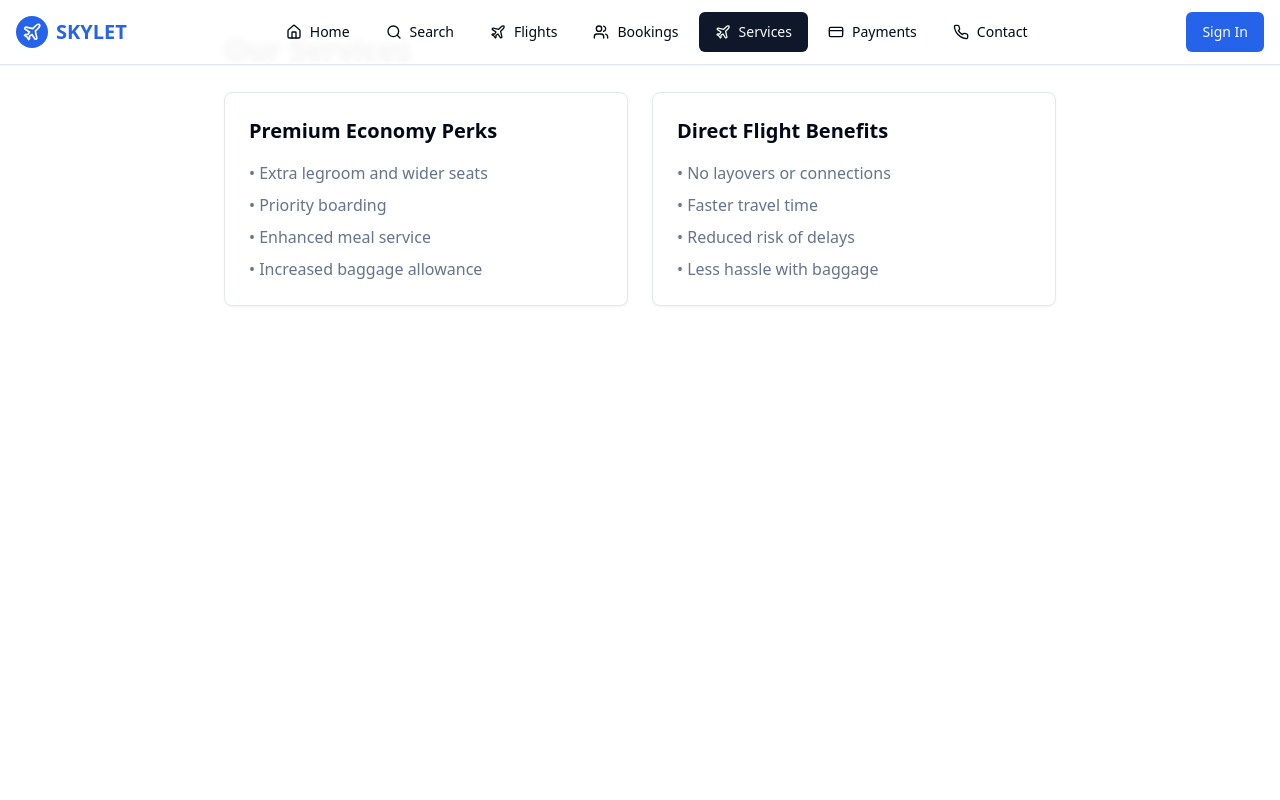
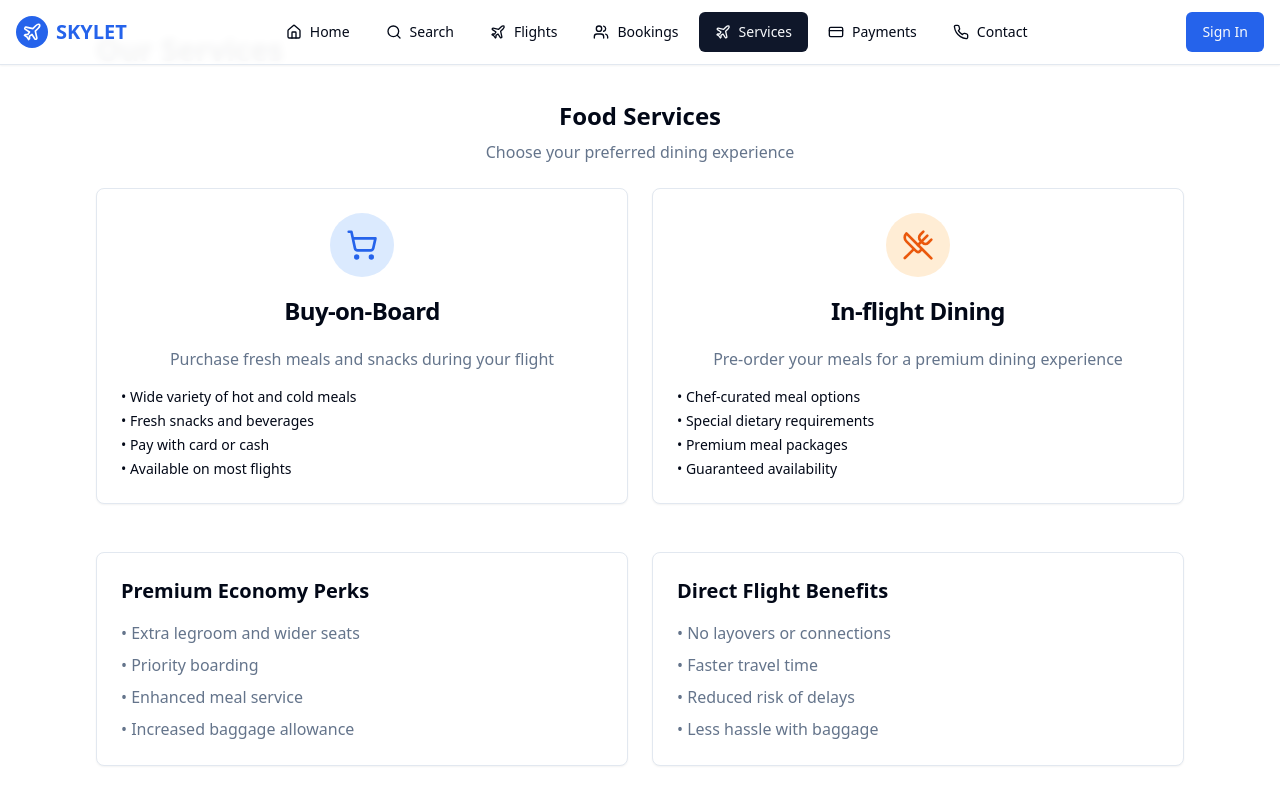
Before and after one commit to HARSHITHADEEPTHIMAHANTI/jetset-booking-buddy, a React (Vite) app: page / in a window 1280 px wide. Both pictures are taken after a click on the button "Services". Built offline with nearby package versions, Linux system fonts and the light colour scheme.

Commit message:
Add food services to the services section
Implement food service options with sub-categories for meal preferences, types, beverages, and add-ons.

```diff
--- /dev/null
+++ b/src/components/FoodServices.tsx
@@ -0,0 +1,236 @@
+
+import { useState } from "react";
+import { Card, CardContent, CardHeader, CardTitle } from "@/components/ui/card";
+import { Button } from "@/components/ui/button";
+import { Badge } from "@/components/ui/badge";
+import { Separator } from "@/components/ui/separator";
+import { Check, ShoppingCart, UtensilsCrossed, Coffee, Package } from "lucide-react";
+
+export const FoodServices = () => {
+  const [selectedService, setSelectedService] = useState<string | null>(null);
+  const [selectedItems, setSelectedItems] = useState<{
+    mealOptions: string[];
+    mealTypes: string[];
+    beverages: string[];
+    addOns: string[];
+    packages: string[];
+  }>({
+    mealOptions: [],
+    mealTypes: [],
+    beverages: [],
+    addOns: [],
+    packages: []
+  });
+
+  const handleItemToggle = (category: keyof typeof selectedItems, item: string) => {
+    setSelectedItems(prev => ({
+      ...prev,
+      [category]: prev[category].includes(item)
+        ? prev[category].filter(i => i !== item)
+        : [...prev[category], item]
+    }));
+  };
+
+  const getTotalSelected = () => {
+    return Object.values(selectedItems).flat().length;
+  };
+
+  const renderSelectionCategory = (
+    title: string,
+    items: string[],
+    category: keyof typeof selectedItems,
+    icon: React.ReactNode
+  ) => (
+    <div className="space-y-3">
+      <div className="flex items-center gap-2">
+        {icon}
+        <h4 className="font-semibold text-lg">{title}</h4>
+      </div>
+      <div className="grid grid-cols-2 md:grid-cols-3 gap-2">
+        {items.map((item) => {
+          const isSelected = selectedItems[category].includes(item);
+          return (
+            <Button
+              key={item}
+              variant={isSelected ? "default" : "outline"}
+              size="sm"
+              onClick={() => handleItemToggle(category, item)}
+              className="justify-between h-auto p-3 text-left"
+            >
+              <span className="text-sm">{item}</span>
+              {isSelected && <Check className="h-4 w-4" />}
+            </Button>
+          );
+        })}
+      </div>
+    </div>
+  );
+
+  if (!selectedService) {
+    return (
+      <div className="space-y-6">
+        <div className="text-center">
+          <h3 className="text-2xl font-bold mb-2">Food Services</h3>
+          <p className="text-muted-foreground">Choose your preferred dining experience</p>
+        </div>
+
+        <div className="grid md:grid-cols-2 gap-6">
+          <Card
+            className="cursor-pointer hover:shadow-lg transition-all duration-200 hover:scale-105"
+            onClick={() => setSelectedService('buy-on-board')}
+          >
+            <CardHeader className="text-center">
+              <div className="mx-auto w-16 h-16 bg-blue-100 rounded-full flex items-center justify-center mb-4">
+                <ShoppingCart className="h-8 w-8 text-blue-600" />
+              </div>
+              <CardTitle>Buy-on-Board</CardTitle>
+            </CardHeader>
+            <CardContent className="text-center">
+              <p className="text-muted-foreground mb-4">
+                Purchase fresh meals and snacks during your flight
+              </p>
+              <ul className="text-sm space-y-1 text-left">
+                <li>• Wide variety of hot and cold meals</li>
+                <li>• Fresh snacks and beverages</li>
+                <li>• Pay with card or cash</li>
+                <li>• Available on most flights</li>
+              </ul>
+            </CardContent>
+          </Card>
+
+          <Card
+            className="cursor-pointer hover:shadow-lg transition-all duration-200 hover:scale-105"
+            onClick={() => setSelectedService('in-flight-dining')}
+          >
+            <CardHeader className="text-center">
+              <div className="mx-auto w-16 h-16 bg-orange-100 rounded-full flex items-center justify-center mb-4">
+                <UtensilsCrossed className="h-8 w-8 text-orange-600" />
+              </div>
+              <CardTitle>In-flight Dining</CardTitle>
+            </CardHeader>
+            <CardContent className="text-center">
+              <p className="text-muted-foreground mb-4">
+                Pre-order your meals for a premium dining experience
+              </p>
+              <ul className="text-sm space-y-1 text-left">
+                <li>• Chef-curated meal options</li>
+                <li>• Special dietary requirements</li>
+                <li>• Premium meal packages</li>
+                <li>• Guaranteed availability</li>
+              </ul>
+            </CardContent>
+          </Card>
+        </div>
+      </div>
+    );
+  }
+
+  return (
+    <div className="space-y-6">
+      <div className="flex items-center justify-between">
+        <div>
+          <h3 className="text-2xl font-bold">
+            {selectedService === 'buy-on-board' ? 'Buy-on-Board' : 'In-flight Dining'}
+          </h3>
+          <p className="text-muted-foreground">Customize your meal preferences</p>
+        </div>
+        <Button variant="outline" onClick={() => setSelectedService(null)}>
+          ← Back to Options
+        </Button>
+      </div>
+
+      <div className="grid gap-8">
+        {/* Meal Packages */}
+        {renderSelectionCategory(
+          "Meal Packages",
+          ["Economy meal package", "Premium meal package"],
+          "packages",
+          <Package className="h-5 w-5 text-purple-600" />
+        )}
+
+        <Separator />
+
+        {/* Meal Options */}
+        {renderSelectionCategory(
+          "Food Preferences",
+          ["Vegetarian", "Non-Vegetarian", "Vegan", "Gluten-Free", "Hindu Meal", "Kosher Meal", "Halal Meal"],
+          "mealOptions",
+          <UtensilsCrossed className="h-5 w-5 text-green-600" />
+        )}
+
+        <Separator />
+
+        {/* Meal Types */}
+        {renderSelectionCategory(
+          "Meal Types",
+          ["Breakfast", "Lunch", "Dinner", "Snacks"],
+          "mealTypes",
+          <UtensilsCrossed className="h-5 w-5 text-orange-600" />
+        )}
+
+        <Separator />
+
+        {/* Beverages */}
+        {renderSelectionCategory(
+          "Beverages",
+          ["Cola", "Soda", "Orange Juice", "Apple Juice", "Coffee", "Tea", "Water"],
+          "beverages",
+          <Coffee className="h-5 w-5 text-blue-600" />
+        )}
+
+        <Separator />
+
+        {/* Add-ons */}
+        {renderSelectionCategory(
+          "Add-ons & Extras",
+          ["Mixed Nuts", "Chocolates", "Extra Salt", "Extra Sugar", "Crackers", "Fresh Fruit"],
+          "addOns",
+          <Package className="h-5 w-5 text-red-600" />
+        )}
+      </div>
+
+      {/* Summary and Checkout */}
+      {getTotalSelected() > 0 && (
+        <Card className="bg-blue-50 border-blue-200">
+          <CardContent className="p-6">
+            <div className="flex items-center justify-between">
+              <div>
+                <h4 className="font-semibold">Your Selection</h4>
+                <p className="text-sm text-muted-foreground">
+                  {getTotalSelected()} items selected
+                </p>
+                <div className="flex flex-wrap gap-2 mt-2">
+                  {Object.entries(selectedItems).map(([category, items]) =>
+                    items.map((item) => (
+                      <Badge key={`${category}-${item}`} variant="secondary">
+                        {item}
+                      </Badge>
+                    ))
+                  )}
+                </div>
+              </div>
+              <div className="flex gap-2">
+                <Button
+                  variant="outline"
+                  onClick={() => setSelectedItems({
+                    mealOptions: [],
+                    mealTypes: [],
+                    beverages: [],
+                    addOns: [],
+                    packages: []
+                  })}
+                >
+                  Clear All
+                </Button>
+                <Button className="bg-blue-600 hover:bg-blue-700">
+                  <ShoppingCart className="h-4 w-4 mr-2" />
+                  Add to Booking
+                </Button>
+              </div>
+            </div>
+          </CardContent>
+        </Card>
+      )}
+    </div>
+  );
+};
--- a/src/pages/Index.tsx
+++ b/src/pages/Index.tsx
@@ -13,6 +13,7 @@ import { cn } from "@/lib/utils";
 import { FlightResults } from "@/components/FlightResults";
 import { PopularDestinations } from "@/components/PopularDestinations";
 import { Navigation } from "@/components/Navigation";
+import { FoodServices } from "@/components/FoodServices";
 
 const Index = () => {
   const [activeSection, setActiveSection] = useState("home");
@@ -56,8 +57,15 @@ const Index = () => {
         );
       case "services":
         return (
-          <div className="max-w-4xl mx-auto p-8">
-            <h2 className="text-3xl font-bold mb-6">Our Services</h2>
+          <div className="max-w-6xl mx-auto p-8">
+            <h2 className="text-3xl font-bold mb-8">Our Services</h2>
+
+            {/* Food Services Section */}
+            <div className="mb-12">
+              <FoodServices />
+            </div>
+
+            {/* Other Services */}
             <div className="grid md:grid-cols-2 gap-6">
               <Card>
                 <CardContent className="p-6">
```
